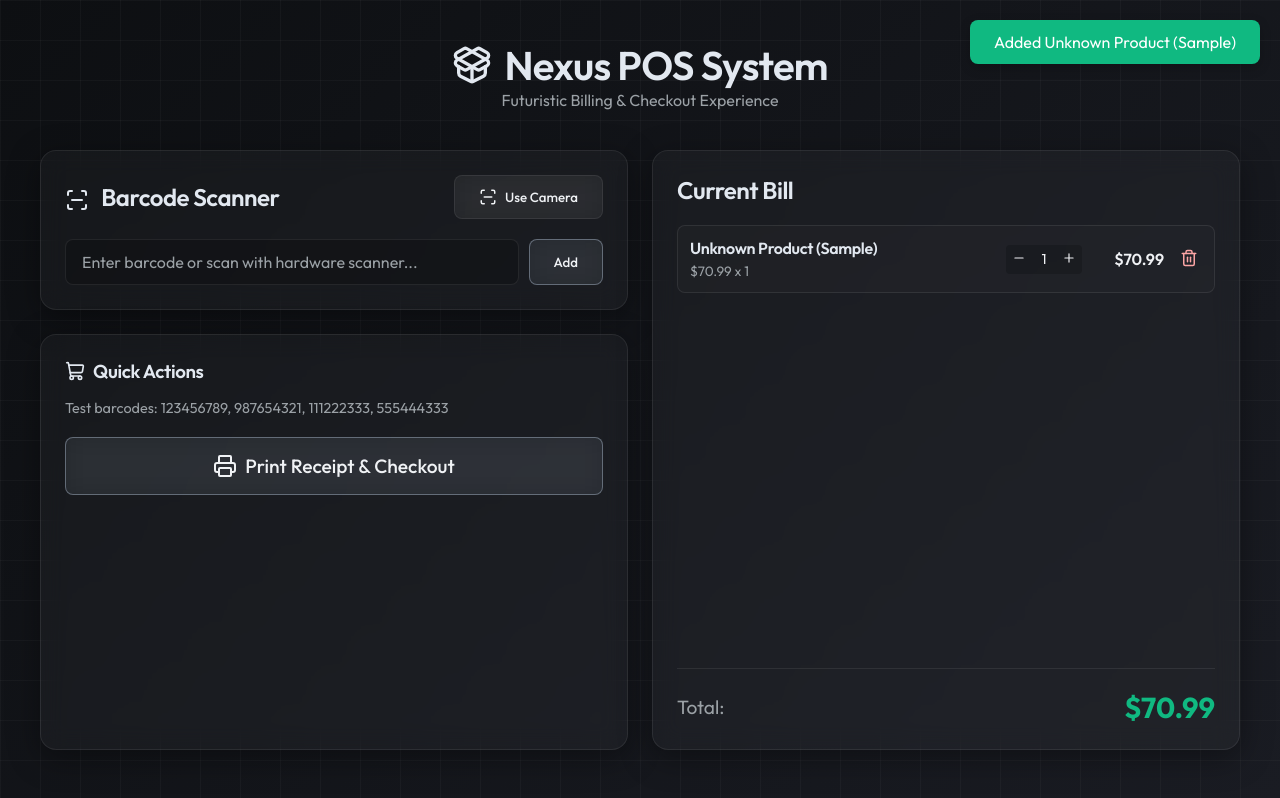
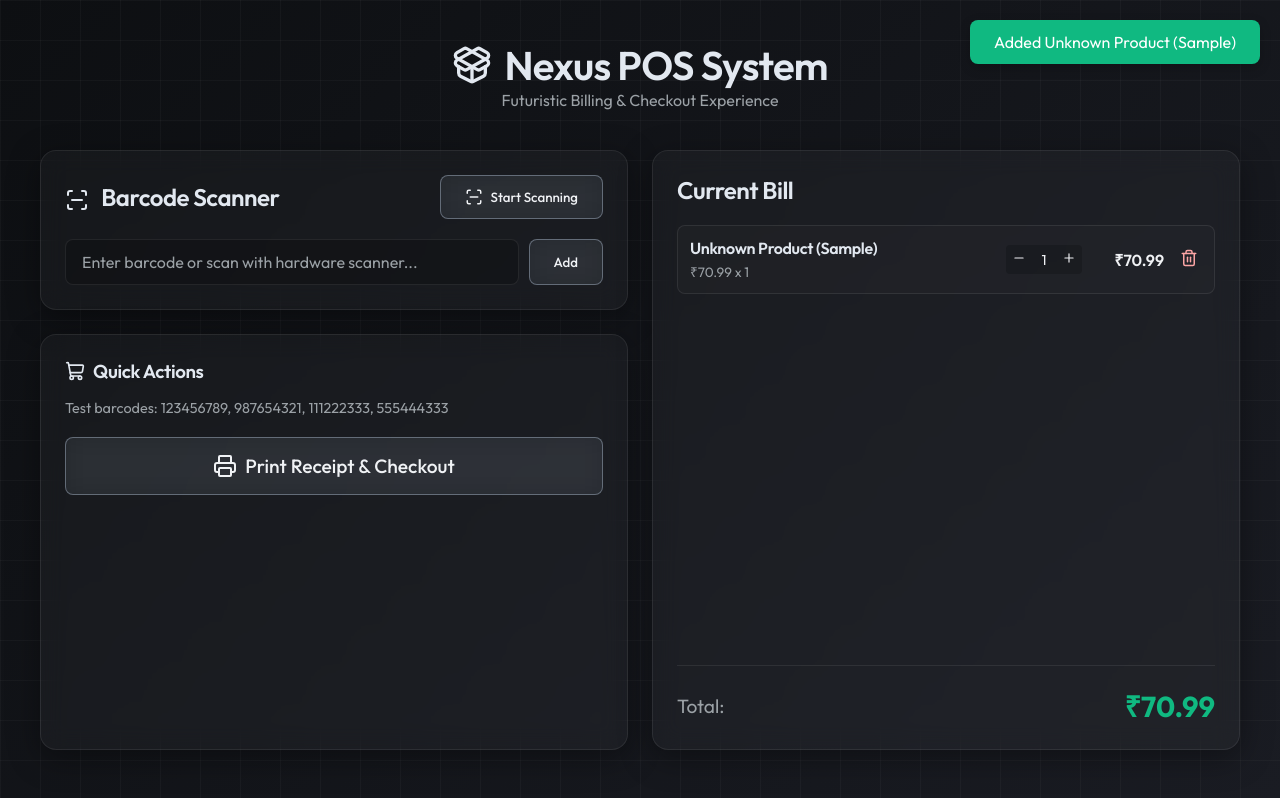
Before and after one commit to angmanish/Nexus-POS-System, a React (Vite) app: page / in a window 1280 px wide. Both pictures are taken after typing "Sample" into the empty fields and a click on the button "Add". Built offline with nearby package versions, Linux system fonts and the light colour scheme.

Commit message:
Fix: Add debounce to scanner, change currency to INR, improve scan button

```diff
--- a/src/components/Cart.tsx
+++ b/src/components/Cart.tsx
@@ -33,7 +33,7 @@ export default function Cart({ items, onUpdateQuantity, onRemoveItem }: CartProp
               <div style={{ flex: 1 }}>
                 <h4 style={{ margin: '0 0 4px 0' }}>{item.name}</h4>
                 <p style={{ margin: 0, fontSize: '0.85rem', color: 'var(--text-secondary)' }}>
-                  ${item.price.toFixed(2)} x {item.quantity}
+                  ₹{item.price.toFixed(2)} x {item.quantity}
                 </p>
               </div>
 
@@ -55,7 +55,7 @@ export default function Cart({ items, onUpdateQuantity, onRemoveItem }: CartProp
                 </div>
 
                 <div style={{ width: '70px', textAlign: 'right', fontWeight: 600 }}>
-                  ${(item.price * item.quantity).toFixed(2)}
+                  ₹{(item.price * item.quantity).toFixed(2)}
                 </div>
 
                 <button
@@ -79,7 +79,7 @@ export default function Cart({ items, onUpdateQuantity, onRemoveItem }: CartProp
       }}>
         <span style={{ fontSize: '1.2rem', color: 'var(--text-secondary)' }}>Total:</span>
         <span style={{ fontSize: '1.8rem', fontWeight: 700, color: 'var(--success)' }}>
-          ${total.toFixed(2)}
+          ₹{total.toFixed(2)}
         </span>
       </div>
     </div>
--- a/src/components/Receipt.tsx
+++ b/src/components/Receipt.tsx
@@ -45,7 +45,7 @@ export default function Receipt({ items, date, receiptNumber }: ReceiptProps) {
               {item.name}
             </span>
             <span style={{ flex: 1, textAlign: 'center' }}>{item.quantity}</span>
-            <span style={{ flex: 1, textAlign: 'right' }}>${(item.price * item.quantity).toFixed(2)}</span>
+            <span style={{ flex: 1, textAlign: 'right' }}>₹{(item.price * item.quantity).toFixed(2)}</span>
           </div>
         ))}
       </div>
@@ -54,7 +54,7 @@ export default function Receipt({ items, date, receiptNumber }: ReceiptProps) {
 
       <div style={{ display: 'flex', justifyContent: 'space-between', fontWeight: 'bold', fontSize: '18px', marginBottom: '20px' }}>
         <span>TOTAL:</span>
-        <span>${total.toFixed(2)}</span>
+        <span>₹{total.toFixed(2)}</span>
       </div>
 
       <div style={{ textAlign: 'center', marginTop: '30px' }}>
--- a/src/components/Scanner.tsx
+++ b/src/components/Scanner.tsx
@@ -20,10 +20,17 @@ export default function Scanner({ onScan }: ScannerProps) {
         false
       );
 
+      let lastScannedCode = '';
+      let lastScannedTime = 0;
+
       scanner.render(
         (decodedText) => {
-          onScan(decodedText);
-          // Optional: pause or beep here
+          const now = Date.now();
+          if (decodedText !== lastScannedCode || now - lastScannedTime > 2000) {
+            lastScannedCode = decodedText;
+            lastScannedTime = now;
+            onScan(decodedText);
+          }
         },
         (_error) => {
           // Ignore frequent scan errors
@@ -51,11 +58,11 @@ export default function Scanner({ onScan }: ScannerProps) {
       <div style={{ display: 'flex', justifyContent: 'space-between', alignItems: 'center' }}>
         <h2><ScanLine size={24} style={{ display: 'inline', verticalAlign: 'middle', marginRight: '8px' }}/> Barcode Scanner</h2>
         <button
-          className="glass-button"
+          className={`glass-button ${useCamera ? 'danger' : 'primary'}`}
           onClick={() => setUseCamera(!useCamera)}
         >
           {useCamera ? <Keyboard size={18} /> : <ScanLine size={18} />}
-          {useCamera ? 'Manual Input' : 'Use Camera'}
+          {useCamera ? 'Stop Scanning' : 'Start Scanning'}
         </button>
       </div>
 
```
